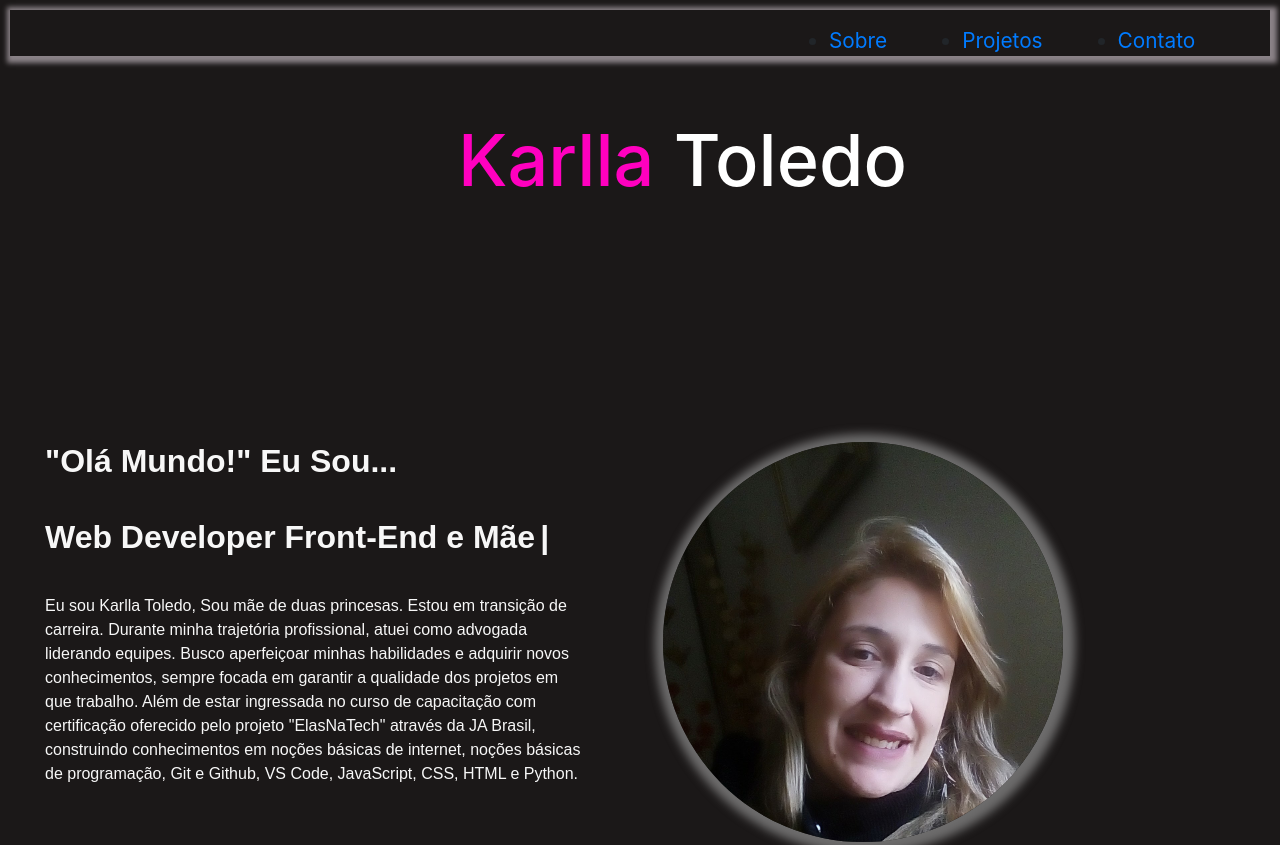
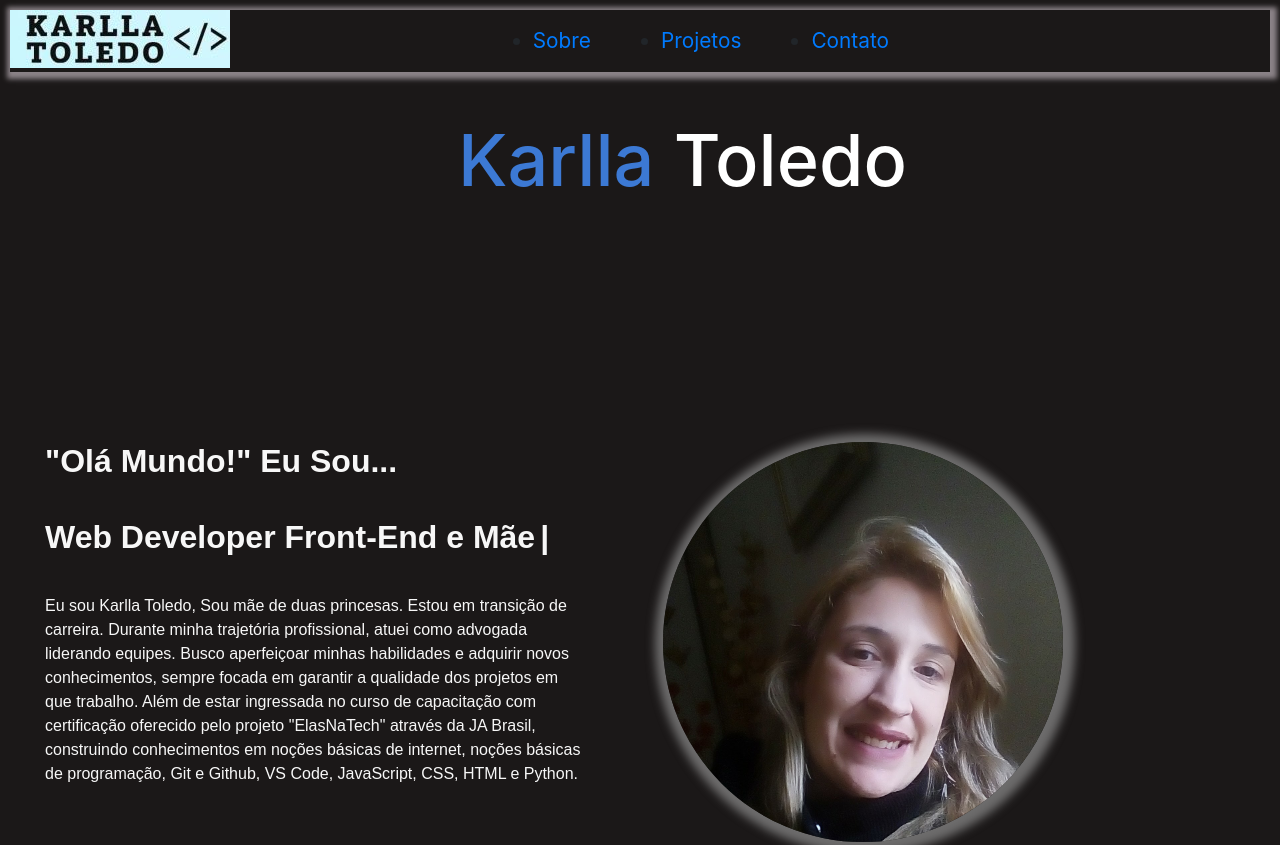
Before and after one commit to KarllaToledo/portfolio, a plain HTML site: page index.html in a window 1280 px wide. Shown: the top 845 px of the page. Drawn offline with nearby package versions, Linux system fonts and the light colour scheme.

Commit message:
Commit completo

```diff
--- a/css/style.css
+++ b/css/style.css
@@ -14,12 +14,11 @@ header {
     background-color: rgb(27, 24, 24);
     padding: 10px;
     display: flex;
-    align-items: center;
     justify-content:right;
 }
 
 header h1 {
-    color: #ff00bf;
+    color: #3c79d4;
     font-size: 4.5rem;
     align-items:center;
     padding-top: 45px;
@@ -31,15 +30,23 @@ header span {
     color:white;
 }
 
+header .header-menu{
+    display: flex;
+    align-items: flex-end;
+}
+
+header .header-logo-menu{
+    box-shadow: #8a8287 2px 2px 5px 5px;
+    display: flex;
+    width: 100%;
+}
+
 header .navegacao-primaria{
     display: flex;
-    gap: 75px;
-    width: 100%;
-    box-shadow: #8a8287 2px 2px 5px 5px;
+    gap: 70px;
     padding-top: 15px;
-    padding-left: 65%;
+    padding-left: 85%;
     font-size: 1.3rem;
-
 }
 
 head .navegacao-primaria li a {
@@ -47,6 +54,7 @@ head .navegacao-primaria li a {
     color:#f9f5fc;
     font-size: 4.5rem;
 }
+
 
 /* dowload CV SECAO */
 
@@ -121,7 +129,6 @@ head .navegacao-primaria li a {
 
 
 }
-
 
 .d-block w-100{
     position: absolute;
@@ -508,6 +515,9 @@ header {
     header .navegacao-primaria{
         display: block;
     }
+    header .header-logo-menu{
+        display: grid;
+    }
 }
 /* Extra small devices */
 @media |(min-widyh: 481px) nd (max-width: 767px) {
--- a/index.html
+++ b/index.html
@@ -27,15 +27,22 @@
     <script src="https://cdn.jsdelivr.net/npm/bootstrap@4.3.1/dist/js/bootstrap.min.js" integrity="sha384-JjSmVgyd0p3pXB1rRibZUAYoIIy6OrQ6VrjIEaFf/nJGzIxFDsf4x0xIM+B07jRM" crossorigin="anonymous"></script>
 
     <header>
-        <nav">
-            <ul class=" navegacao-primaria">
+    <div class="header-logo-menu">
+      <div class="logo">
+        <img src="imagens portfolio/logo.jpg">
+      </div>
+      <div class="header-menu">
+        <nav>
+            <ul class="navegacao-primaria">
                 <li><a href="#sobre">Sobre</a></li>
                 <li><a href="#projetos">Projetos</a></li>
                 <li><a href="#contato">Contato</a></li>
+            </ul>
 
-            </ul>
-            <h1>Karlla <span>Toledo</span></h1>
         </nav>
+      </div>
+    </div>
+    <h1>Karlla <span>Toledo</span></h1>
     </header>
 
      <section id="sobre" aria-label="seção curriculo dowload Karlla Toledo" class="section-div">
```
Also changed, not shown: imagens portfolio/logo.jpg (added).
